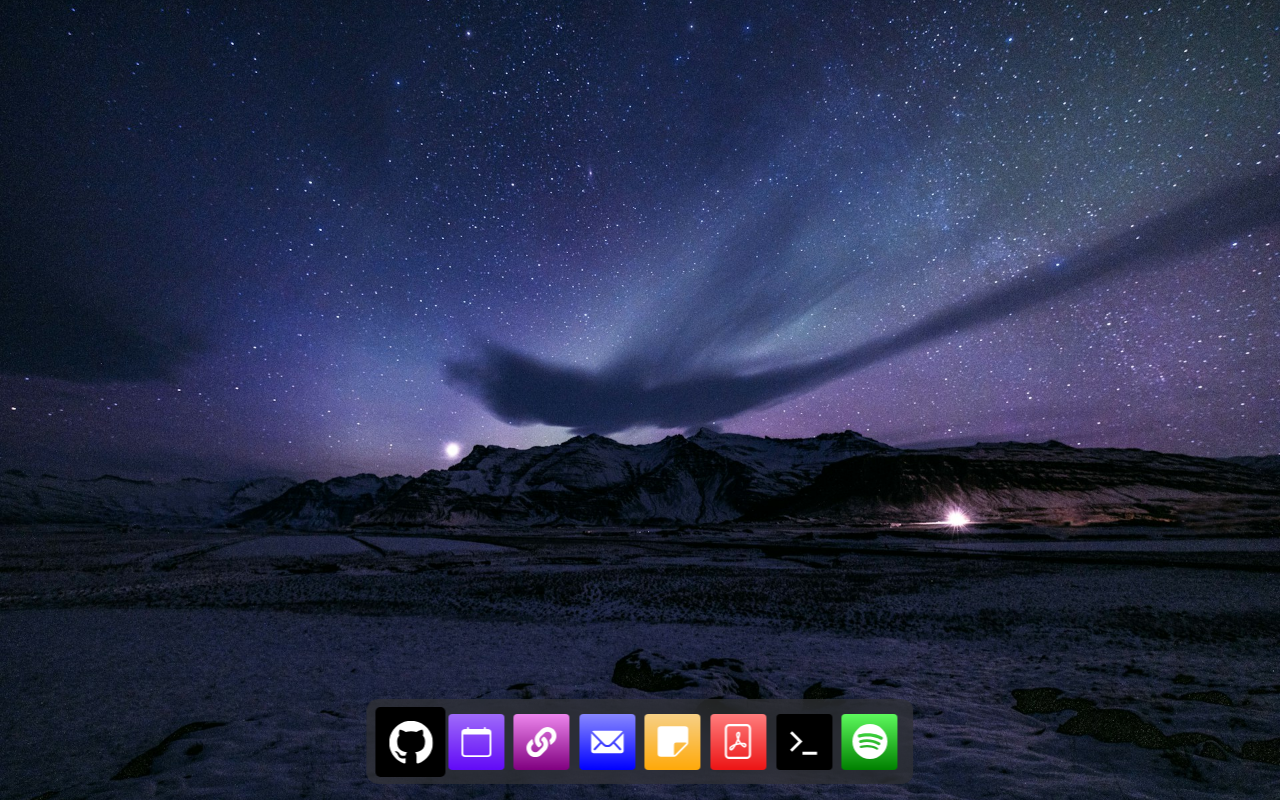
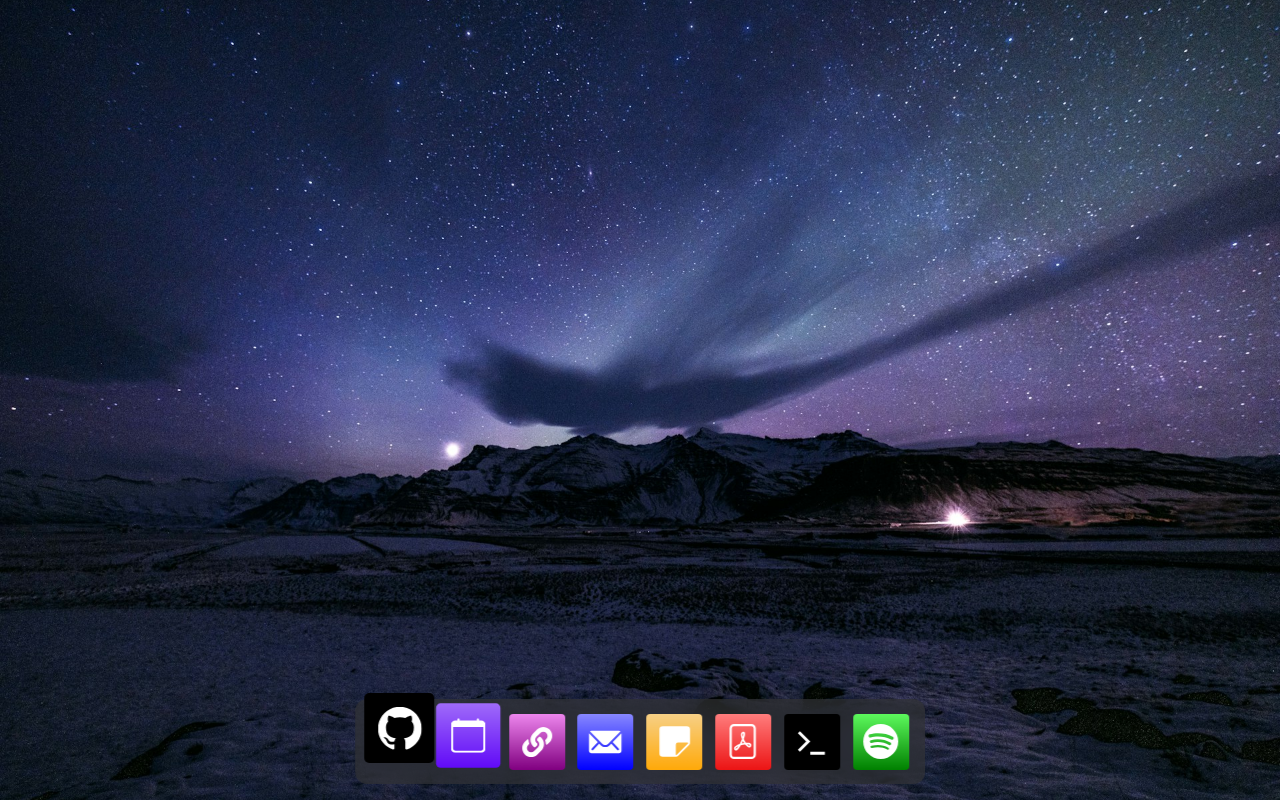
Before and after one commit to VivekKumarRay22/react-macOS-dock, a React (Vite) app: page / in a window 1280 px wide. In both pictures the pointer is over the element 410 px from the left and 741 px from the top of the page. Built offline with nearby package versions, Linux system fonts and the light colour scheme.

Commit message:
feat improve dock icon hover scaling effect

```diff
--- a/src/components/dock.scss
+++ b/src/components/dock.scss
@@ -1,6 +1,6 @@
 .dock {
     display: flex;
-    gap: 0.6rem;
+    gap: 0.8rem;
     position: absolute;
     bottom: 1rem;
     left: 50%;
@@ -20,7 +20,7 @@
         align-items: center;
         aspect-ratio: 1/1;
         width: 3.5rem;
-        transition: all 0.3s linear;
+        transition: all 0.4s cubic-bezier(0.19, 1, 0.22, 1);
     }
 
     .github,
@@ -53,7 +53,14 @@
         background: linear-gradient(rgb(237, 134, 237), purple);
     }
 
-    .icon:hover{
-        transform: scale(1.25);
+    .icon:hover {
+        transform: scale(1.25) translateY(-20%);
     }
+
+    .icon:hover+.icon,
+    .icon:has(+ .icon:hover) {
+        transform: scale(1.15) translateY(-10%);
+    }
+
+
 }
```
